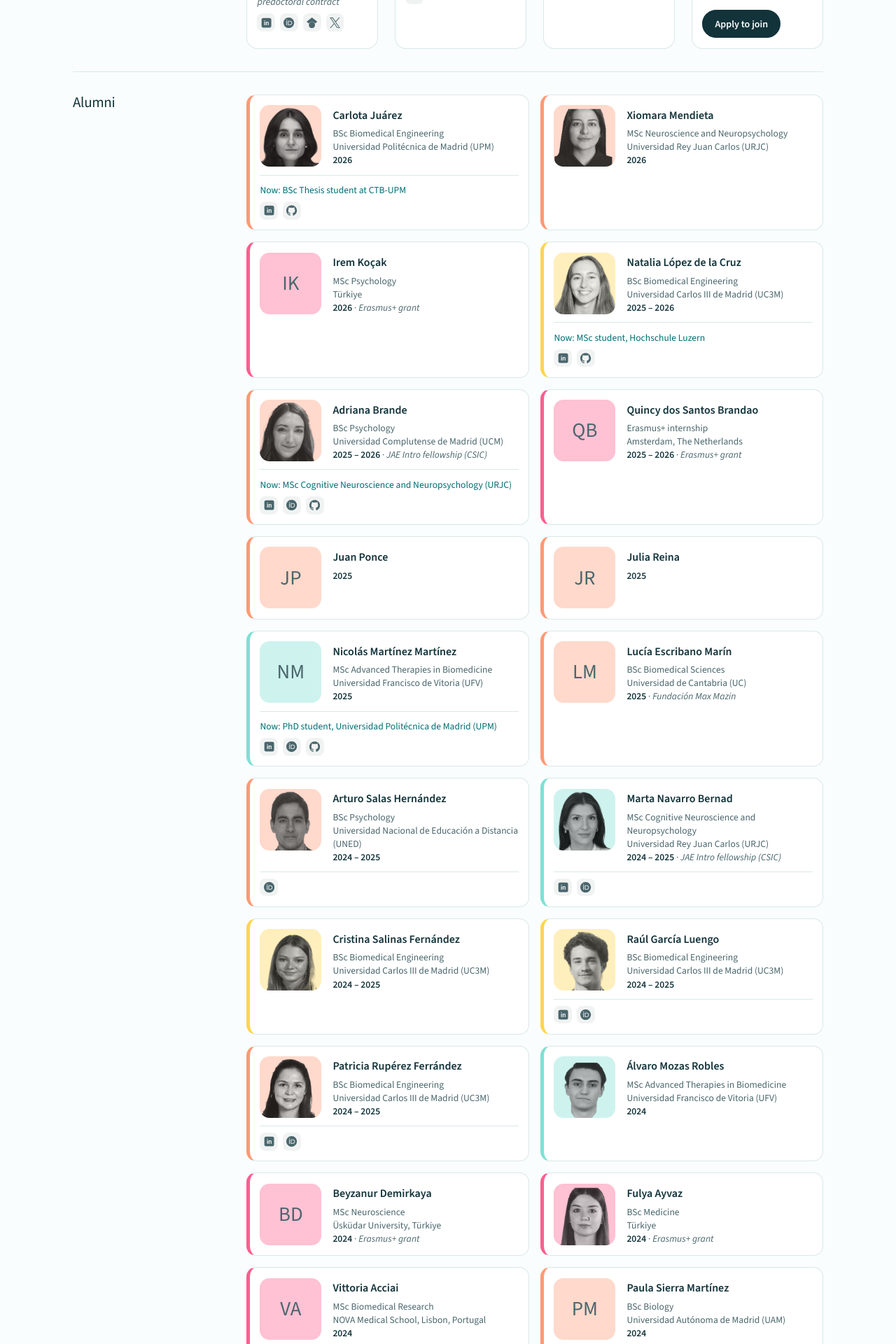
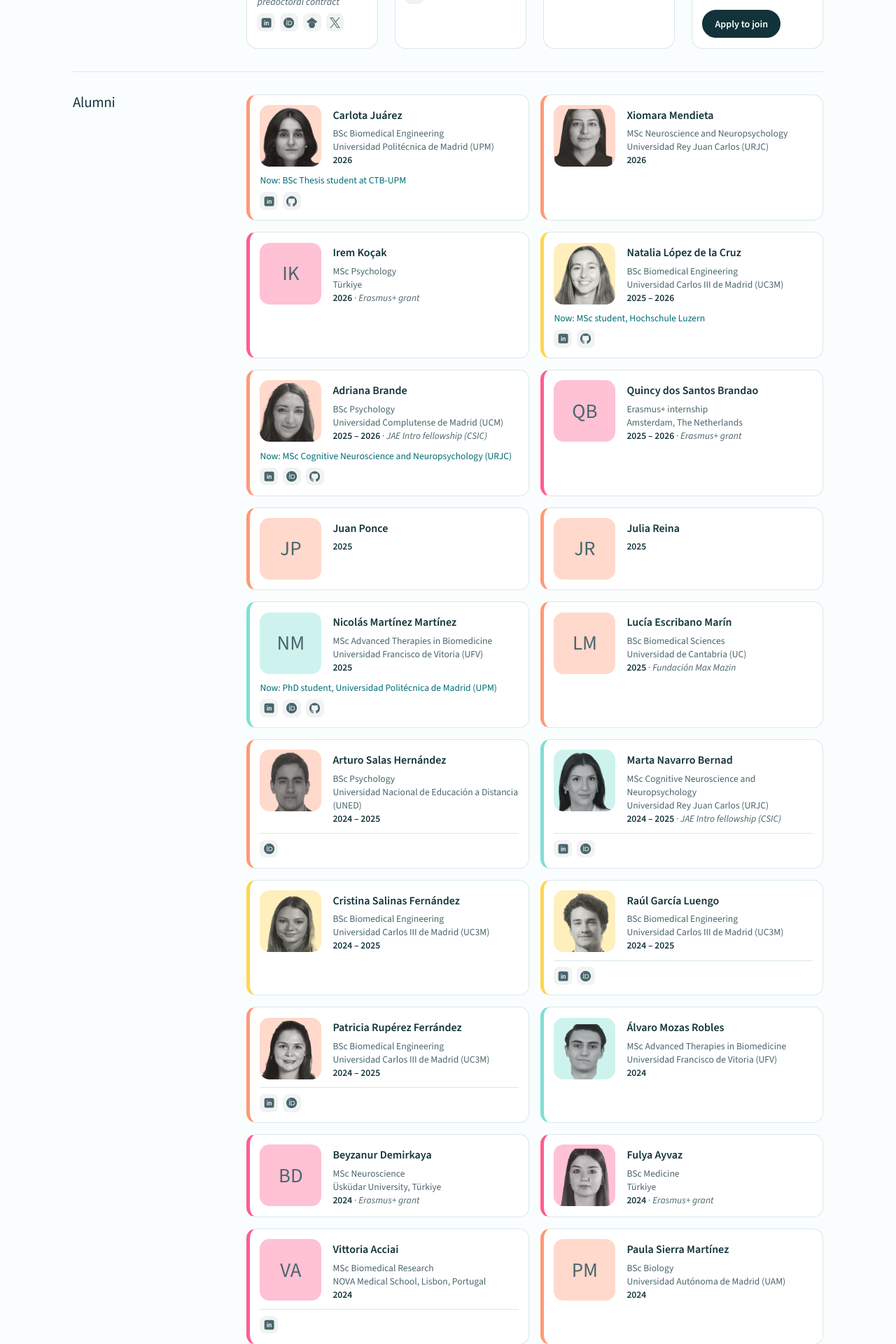
Before and after one commit to cajal-neuroimaging/cajal-neuroimaging.github.io, a Jekyll site: the page built from team.html, in a window 1280 px wide. Shown: the part 1312-3232 px from the top of the page at 70% size. Built offline with Jekyll 4.4.1, drawn with Linux system fonts in a browser that asks for light colours.

Commit message:
Team: remove divider line before 'Now'
Co-Authored-By: Claude Opus 5.5 <noreply@anthropic.com>
Claude-Session: https://claude.ai/code/session_016qHx7xJtVuA2p8MXZK7uaB

```diff
--- a/assets/css/main.css
+++ b/assets/css/main.css
@@ -481,7 +481,7 @@ p { margin: 0 0 1em; }
 .people--alumni .person__name { grid-column: 2; grid-row: 1; margin: .1rem 0 0 !important; }
 .people--alumni .person__role { grid-column: 2; grid-row: 2; margin: .2rem 0 0 !important; }
 .people--alumni .person__now, .people--alumni .person__links { grid-column: 1 / -1; }
-.people--alumni .person__now { margin: .7rem 0 0 !important; padding-top: .6rem; border-top: 1px solid var(--line); font-size: .85rem; }
+.people--alumni .person__now { margin: .5rem 0 0 !important; font-size: .85rem; }
 .people--alumni .person__links { margin: .5rem 0 0 !important; }
 .people--alumni .person__now + .person__links { margin-top: .35rem !important; }
 .people--alumni .person__role + .person__links { padding-top: .55rem; border-top: 1px solid var(--line); margin-top: .7rem !important; }
```
